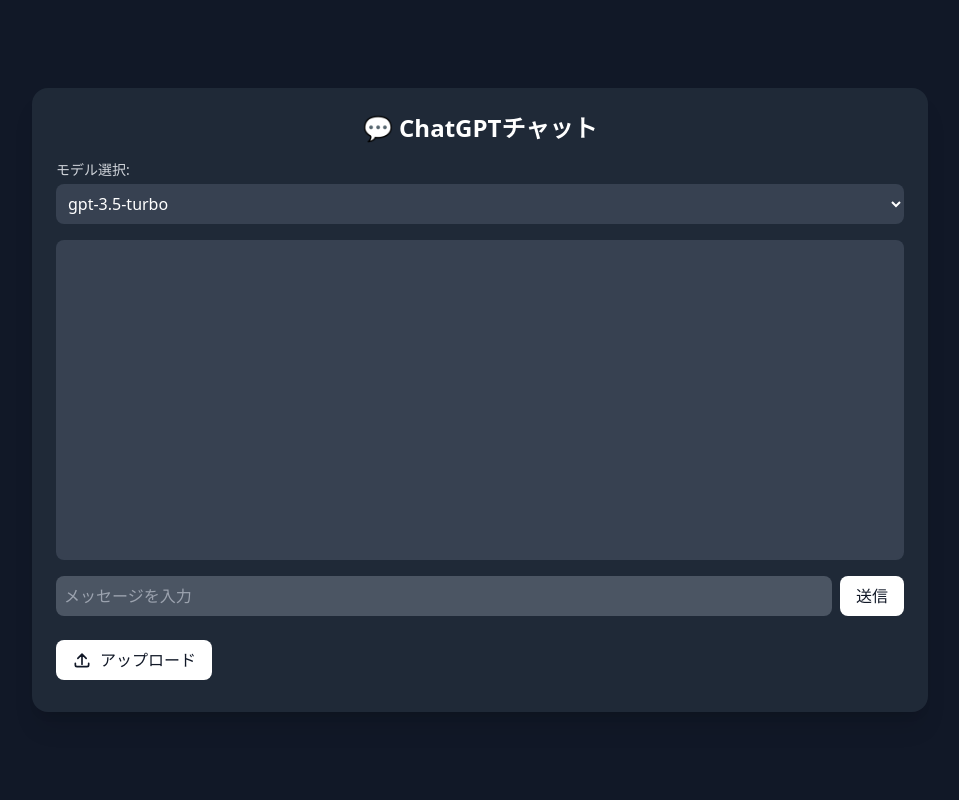
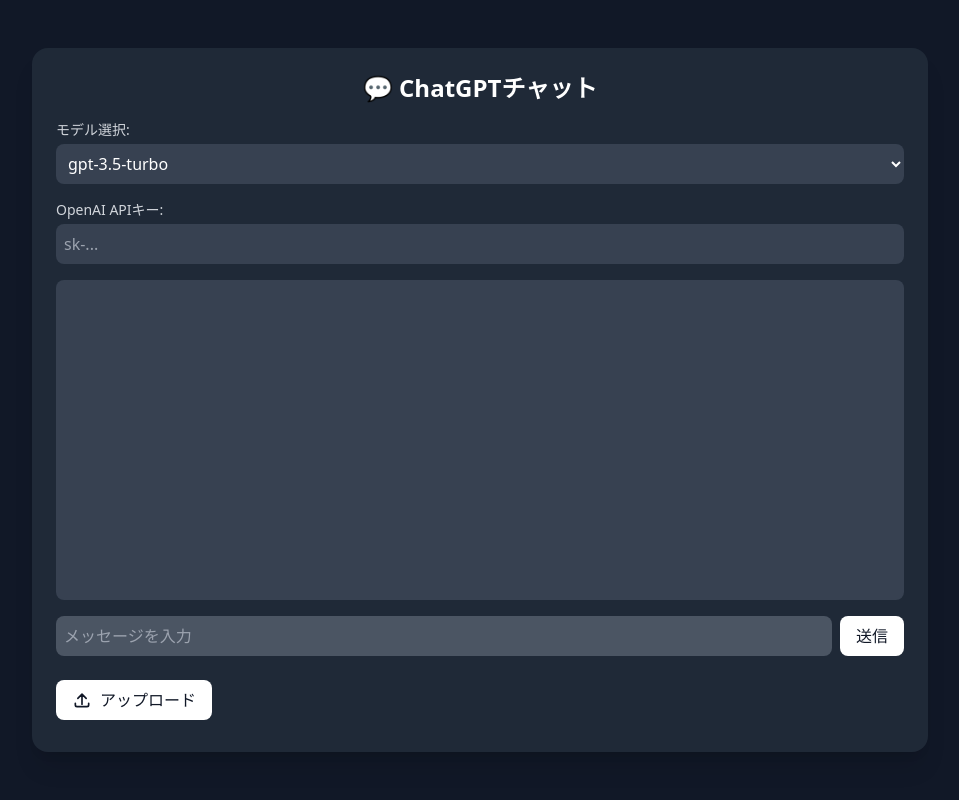
Before and after one commit to yut0takagi/UsingChatgptWithApiKey, a Flask app: page / in a window 1280 px wide. Shown: the whole page, without its empty margins (160-1119 px from the left). Run offline with Flask 3, Linux system fonts and the light colour scheme; some libraries are stand-ins or nearby versions.

Commit message:
APIキーを入力するフィールドを作成しました

```diff
--- a/app.py
+++ b/app.py
@@ -8,10 +8,7 @@ from werkzeug.utils import secure_filename
 UPLOAD_FOLDER = 'uploads'
 ALLOWED_EXTENSIONS = {'txt', 'pdf'}
 
-# 初期化
-load_dotenv()
 
-client = OpenAI(api_key=os.getenv("OPENAI_API_KEY"))
 app = Flask(__name__)
 app.config['UPLOAD_FOLDER'] = UPLOAD_FOLDER
 
@@ -42,14 +39,19 @@ def read_file_text(filepath):
     else:
         return "[サポートされていないファイル形式です]"
 
+
 @app.route("/chat", methods=["POST"])
 def chat():
     data = request.json
     message = data.get("message")
     model = data.get("model", "gpt-3.5-turbo")
     filename = data.get("filename")
+    api_key = data.get("api_key")
 
-    # ファイルがある場合はその中身を message として使う
+    if not api_key:
+        return jsonify({"error": "APIキーが指定されていません"}), 400
+
+    # ファイル読み込み
     if filename:
         filepath = os.path.join(app.config["UPLOAD_FOLDER"], secure_filename(filename))
         if os.path.exists(filepath):
@@ -59,16 +61,22 @@ def chat():
     if not message:
         return jsonify({"error": "メッセージもファイルも指定されていません"}), 400
 
-    response = client.chat.completions.create(
-        model=model,
-        messages=[
-            {"role": "system", "content": "あなたはファイルや文章を読み取り、質問に答えるアシスタントです。"},
-            {"role": "user", "content": message}
-        ]
-    )
+    try:
+        client = OpenAI(api_key=api_key)
 
-    reply = response.choices[0].message.content
-    return jsonify({"reply": reply})
+        response = client.chat.completions.create(
+            model=model,
+            messages=[
+                {"role": "system", "content": "あなたはファイルや文章を読み取り、質問に答えるアシスタントです。"},
+                {"role": "user", "content": message}
+            ]
+        )
+
+        reply = response.choices[0].message.content
+        return jsonify({"reply": reply})
+
+    except Exception as e:
+        return jsonify({"error": str(e)}), 500
 
 @app.route("/upload", methods=["POST"])
 def upload():
--- a/templates/index.html
+++ b/templates/index.html
@@ -17,7 +17,11 @@
         <option value="gpt-4">gpt-4</option>
       </select>
     </div>
-
+    <div class="mb-4">
+      <label class="block mb-1 text-sm text-gray-300">OpenAI APIキー:</label>
+      <input id="api-key" type="password" placeholder="sk-..."
+            class="w-full bg-gray-700 p-2 rounded-lg text-white" />
+    </div>
     <!-- チャットボックス -->
     <div id="chat-box" class="h-80 overflow-y-auto bg-gray-700 rounded-lg p-4 space-y-4 mb-4 text-sm"></div>
 
@@ -39,12 +43,15 @@
         アップロード
     </button>
     <div id="upload-status" class="text-sm mt-2 text-green-400"></div>
+    <!-- APIキー入力欄 -->
+
   </div>
 
   <script>
 async function sendMessage() {
   const message = document.getElementById("message").value;
   const model = document.getElementById("model").value;
+  const apiKey = document.getElementById("api-key").value;
   if (!message) return;
 
   const chatBox = document.getElementById("chat-box");
@@ -53,7 +60,7 @@
   const response = await fetch("/chat", {
     method: "POST",
     headers: { "Content-Type": "application/json" },
-        body: JSON.stringify({ message, model }),
+    body: JSON.stringify({ message, model, api_key: apiKey }),
   });
 
   const data = await response.json();
```
Lines whose indentation alone changed are shown as unchanged.
